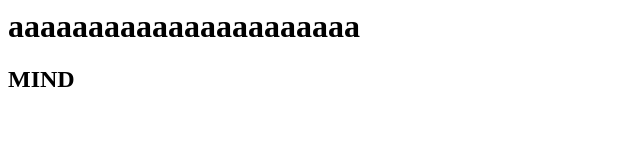
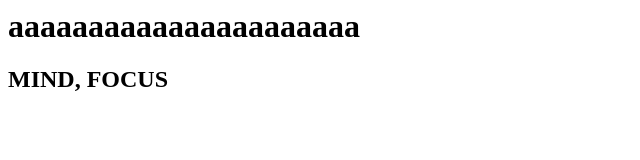
Before and after one commit to GusparoMatteo/Corso-dist2023clone, a plain HTML site: page indexConflitto.html in a window 1280 px wide. Shown: the whole page, without its empty margins (0-640 px from the left). Drawn offline with Linux system fonts and the light colour scheme.

Commit message:
aggiunto Roba

```diff
--- a/indexConflitto.html
+++ b/indexConflitto.html
@@ -1,6 +1,6 @@
 <html>
 <body>
 <h1> aaaaaaaaaaaaaaaaaaaaaa </h1>
-<h2> MIND </h2>
+<h2> MIND, FOCUS </h2>
 </body>
 </html>
```
